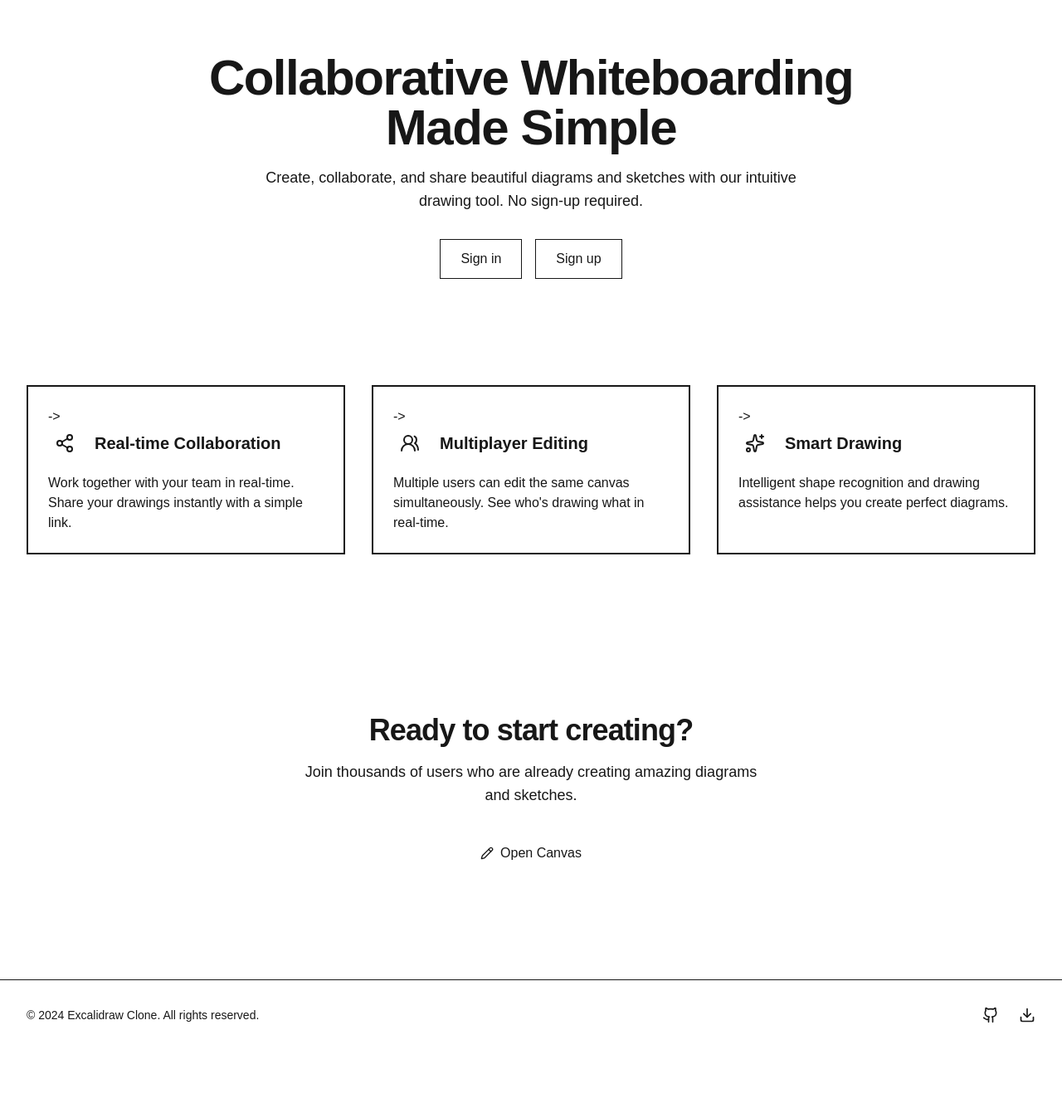
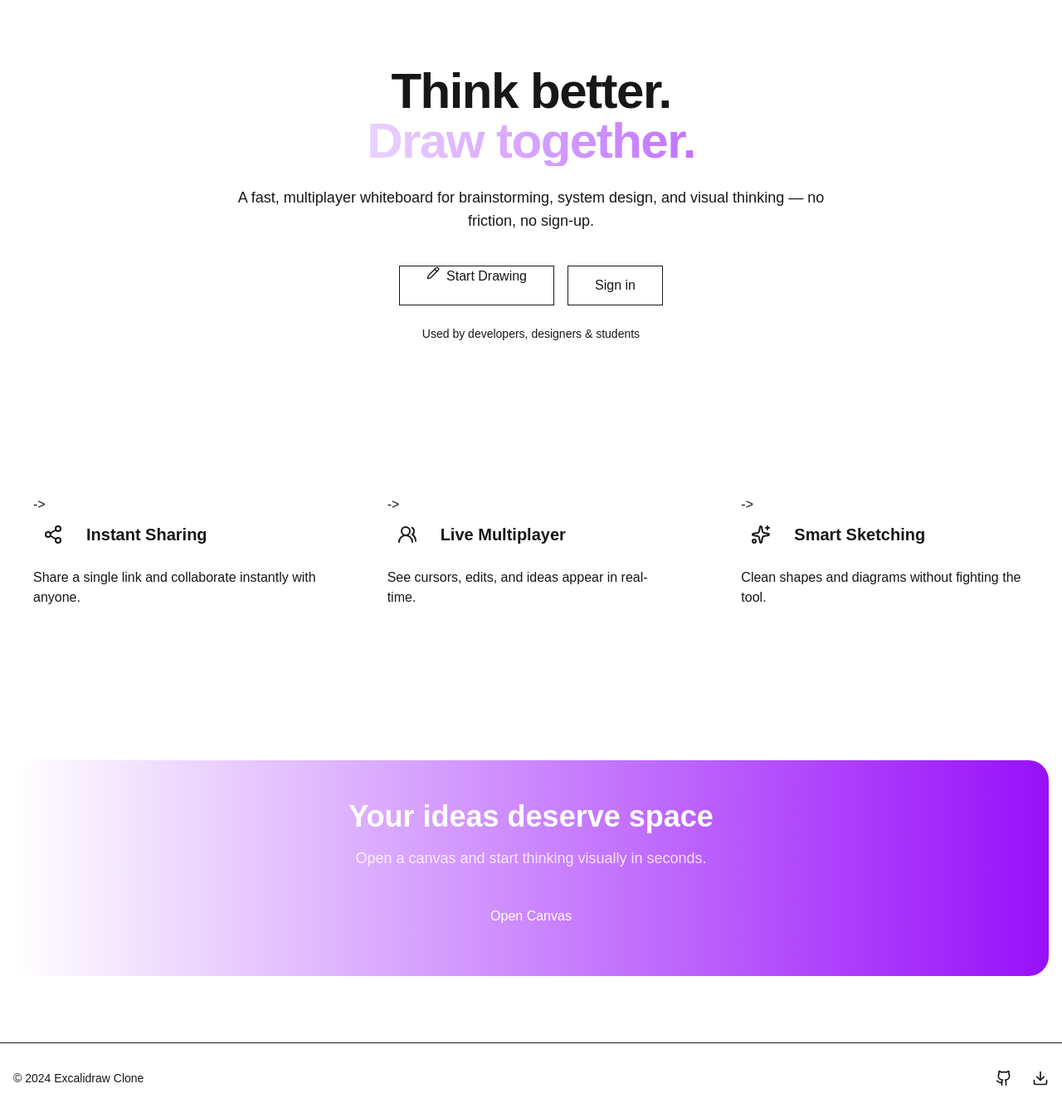
Before and after one commit to mukesh-mahla/excalidraw, a Next.js app in the folder apps/excaildarw/: page / in a window 1280 px wide. Shown: the whole page at 83% size. Before the commit the page ends 1265 px from the top, so only its background shows below. Built offline with nearby package versions, Linux system fonts and the light colour scheme.

Commit message:
fixing ui

```diff
--- a/apps/excaildarw/app/page.tsx
+++ b/apps/excaildarw/app/page.tsx
@@ -1,130 +1,133 @@
 import { Button } from "@repo/ui/button";
 import { Card } from "@repo/ui/card";
-import { Download, Github, Pencil, Share2, Sparkles, Users2 } from "lucide-react";
+import {
+  Download,
+  Github,
+  Pencil,
+  Share2,
+  Sparkles,
+  Users2,
+} from "lucide-react";
 import Link from "next/link";
 
-function App() {
+export default function App() {
   return (
     <div className="min-h-screen bg-background flex flex-col">
-      {/* Hero Section */}
+      {/* HERO */}
       <header className="relative overflow-hidden">
-        <div className="container mx-auto px-4 py-16 sm:px-6 lg:px-8">
-          <div className="text-center">
-            <h1 className="text-3xl sm:text-5xl lg:text-6xl font-bold tracking-tight text-foreground">
-              Collaborative Whiteboarding
-              <span className="text-primary block">Made Simple</span>
+        <div className="container mx-auto px-4 py-20">
+          <div className="text-center max-w-3xl mx-auto">
+            <h1 className="text-4xl sm:text-6xl font-extrabold tracking-tight">
+              Think better.
+              <span className="block bg-gradient-to-r from-primary to-purple-500 bg-clip-text text-transparent">
+                Draw together.
+              </span>
             </h1>
-            <p className="mx-auto mt-4 max-w-md sm:max-w-2xl text-base sm:text-lg text-muted-foreground">
-              Create, collaborate, and share beautiful diagrams and sketches with our intuitive drawing tool.
-              No sign-up required.
+
+            <p className="mt-6 text-lg text-muted-foreground">
+              A fast, multiplayer whiteboard for brainstorming, system design,
+              and visual thinking — no friction, no sign-up.
             </p>
-            <div className="mt-8 flex flex-col sm:flex-row gap-4 justify-center">
-              <Link href="/signin" className="w-full sm:w-auto">
-                <Button variant="outline" size="lg" className="w-full sm:w-auto h-12 px-6">
+
+            <div className="mt-10 flex flex-col sm:flex-row gap-4 justify-center">
+              <Link href="/room">
+                <Button size="lg" className="h-12 px-8 flex gap-2">
+                  <Pencil className="h-4 w-4" />
+                  Start Drawing
+                </Button>
+              </Link>
+
+              <Link href="/signin">
+                <Button variant="outline" size="lg" className="h-12 px-8">
                   Sign in
                 </Button>
               </Link>
-              <Link href="/signup" className="w-full sm:w-auto">
-                <Button variant="outline" size="lg" className="w-full sm:w-auto h-12 px-6">
-                  Sign up
-                </Button>
-              </Link>
             </div>
+
+            <p className="mt-6 text-sm text-muted-foreground">
+              Used by developers, designers & students
+            </p>
           </div>
         </div>
       </header>
 
-      {/* Features Section */}
-      <section className="py-16 px-4 sm:px-6 lg:px-8 bg-muted/50">
-        <div className="container mx-auto">
-          <div className="grid grid-cols-1 gap-8 sm:grid-cols-2 lg:grid-cols-3">
-            <Card className="p-6 border-2 hover:border-primary transition-colors">
+      {/* FEATURES */}
+      <section className="py-20 bg-muted/40">
+        <div className="container mx-auto px-4">
+          <div className="grid gap-8 sm:grid-cols-2 lg:grid-cols-3">
+            {[
+              {
+                icon: Share2,
+                title: "Instant Sharing",
+                desc: "Share a single link and collaborate instantly with anyone.",
+              },
+              {
+                icon: Users2,
+                title: "Live Multiplayer",
+                desc: "See cursors, edits, and ideas appear in real-time.",
+              },
+              {
+                icon: Sparkles,
+                title: "Smart Sketching",
+                desc: "Clean shapes and diagrams without fighting the tool.",
+              },
+            ].map(({ icon: Icon, title, desc }) => (
+              <Card
+                key={title}
+                className="p-6 transition-all hover:-translate-y-1 hover:shadow-lg"
+              >
                 <div className="flex items-center gap-4">
-                <div className="p-2 rounded-lg bg-primary/10">
-                  <Share2 className="h-6 w-6 text-primary" />
+                  <div className="p-3 rounded-xl bg-primary/10">
+                    <Icon className="h-6 w-6 text-primary" />
                   </div>
-                <h3 className="text-xl font-semibold">Real-time Collaboration</h3>
+                  <h3 className="text-xl font-semibold">{title}</h3>
                 </div>
-              <p className="mt-4 text-muted-foreground">
-                Work together with your team in real-time. Share your drawings instantly with a simple link.
-              </p>
+                <p className="mt-4 text-muted-foreground">{desc}</p>
               </Card>
-
-            <Card className="p-6 border-2 hover:border-primary transition-colors">
-              <div className="flex items-center gap-4">
-                <div className="p-2 rounded-lg bg-primary/10">
-                  <Users2 className="h-6 w-6 text-primary" />
-                </div>
-                <h3 className="text-xl font-semibold">Multiplayer Editing</h3>
-              </div>
-              <p className="mt-4 text-muted-foreground">
-                Multiple users can edit the same canvas simultaneously. See who's drawing what in real-time.
-              </p>
-            </Card>
-
-            <Card className="p-6 border-2 hover:border-primary transition-colors">
-              <div className="flex items-center gap-4">
-                <div className="p-2 rounded-lg bg-primary/10">
-                  <Sparkles className="h-6 w-6 text-primary" />
-                </div>
-                <h3 className="text-xl font-semibold">Smart Drawing</h3>
-              </div>
-              <p className="mt-4 text-muted-foreground">
-                Intelligent shape recognition and drawing assistance helps you create perfect diagrams.
-              </p>
-            </Card>
+            ))}
           </div>
         </div>
       </section>
 
-      {/* CTA Section */}
-      <section className="py-16 px-4 sm:px-6 lg:px-8">
-        <div className="container mx-auto">
-          <div className="bg-primary rounded-3xl p-6 sm:p-12 lg:p-16 text-center">
-            <div className="mx-auto max-w-2xl">
-              <h2 className="text-2xl sm:text-3xl lg:text-4xl font-bold tracking-tight text-primary-foreground">
-                Ready to start creating?
+      {/* CTA */}
+      <section className="py-20">
+        <div className="container mx-auto px-4">
+          <div className="rounded-3xl bg-gradient-to-r from-primary to-purple-600 p-12 text-center text-white">
+            <h2 className="text-3xl sm:text-4xl font-bold">
+              Your ideas deserve space
             </h2>
-              <p className="mx-auto mt-4 max-w-md sm:max-w-xl text-base sm:text-lg text-primary-foreground/80">
-                Join thousands of users who are already creating amazing diagrams and sketches.
+            <p className="mt-4 text-lg text-white/80">
+              Open a canvas and start thinking visually in seconds.
             </p>
-              <div className="mt-8 flex flex-col sm:flex-row gap-4 justify-center items-center">
-                <Link href="/room" className="w-full sm:w-auto">
-                  <Button
-                    size="lg"
-                    variant="secondary"
-                    className="w-full sm:w-auto h-12 px-6 flex items-center gap-2 justify-center"
-                  >
-                    <Pencil className="h-4 w-4" />
+
+            <div className="mt-8">
+              <Link href="/room">
+                <Button size="lg" variant="secondary" className="h-12 px-8">
                   Open Canvas
                 </Button>
               </Link>
             </div>
           </div>
         </div>
-        </div>
       </section>
 
-      {/* Footer */}
+      {/* FOOTER */}
       <footer className="border-t mt-auto">
-        <div className="container mx-auto px-4 py-8 sm:px-6 lg:px-8">
-          <div className="flex flex-col items-center justify-center gap-4 sm:flex-row sm:justify-between">
-            <p className="text-sm text-muted-foreground text-center sm:text-left">
-              © 2024 Excalidraw Clone. All rights reserved.
+        <div className="container mx-auto px-4 py-8 flex flex-col sm:flex-row items-center justify-between gap-4">
+          <p className="text-sm text-muted-foreground">
+            © 2024 Excalidraw Clone
           </p>
-            <div className="flex space-x-6">
-              <a href="https://github.com" className="text-muted-foreground hover:text-primary">
+
+          <div className="flex gap-6">
+            <a href="https://github.com" className="hover:text-primary">
               <Github className="h-5 w-5" />
             </a>
-              <a href="#" className="text-muted-foreground hover:text-primary">
+            <a href="#" className="hover:text-primary">
               <Download className="h-5 w-5" />
             </a>
-            </div>
           </div>
         </div>
       </footer>
     </div>
   );
 }
-
-export default App;
--- a/apps/excaildarw/component/canvas.tsx
+++ b/apps/excaildarw/component/canvas.tsx
@@ -17,7 +17,6 @@ const token = localStorage.getItem("token")
 
     ws.onopen = ()=>{
 
-
         ws.send(JSON.stringify({type:"join_room",
             roomId
         }))
--- a/packages/ui/src/button.tsx
+++ b/packages/ui/src/button.tsx
@@ -3,14 +3,15 @@
 import { ReactNode } from "react";
 
 interface ButtonProps {
-  variant: "primary" | "outline" | "secondary";
+  variant?: "primary" | "outline" | "secondary";
   className?: string;
   onClick?: () => void;
-  size: "lg" | "sm";
+  size?: "lg" | "sm";
+  disabled?: boolean;
   children?: ReactNode;
 }
 
-export const Button = ({ size, variant, className, onClick, children  }: ButtonProps) => {
+export const Button = ({ size, variant, className, onClick, disabled, children  }: ButtonProps) => {
   return (
     <button
       className={`${className}
--- a/packages/ui/src/input.tsx
+++ b/packages/ui/src/input.tsx
@@ -2,11 +2,12 @@
 
 import { ReactHTMLElement } from "react";
 
-function Input({  type , placeholder,  onChange,Inputref  }:{Inputref?:React.RefObject<HTMLInputElement | null> ,type:string,placeholder:string,onChange?:(e:any)=>void}) {
+function Input({  type , placeholder,value,  onChange,Inputref  }:{Inputref?:React.RefObject<HTMLInputElement | null>,value?:string,type?:string,placeholder:string,onChange?:(e:any)=>void}) {
   return (
     <div className="flex flex-col gap-2 mb-4">
 
       <input
+      value={value}
        ref={Inputref}
         type={type}
         placeholder={placeholder}
```
Also changed, not shown: apps/excaildarw/component/Room.tsx (+96 -33 lines). Lines whose indentation alone changed are shown as unchanged.
